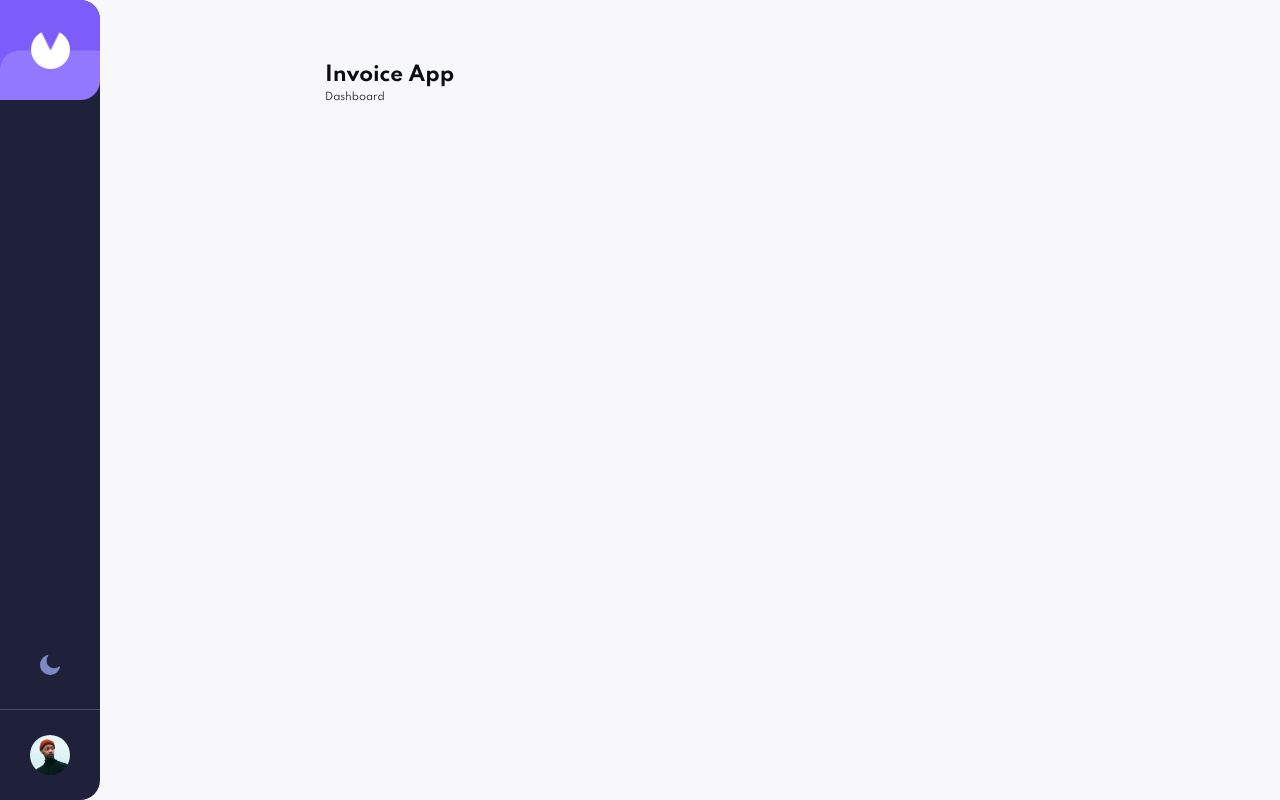
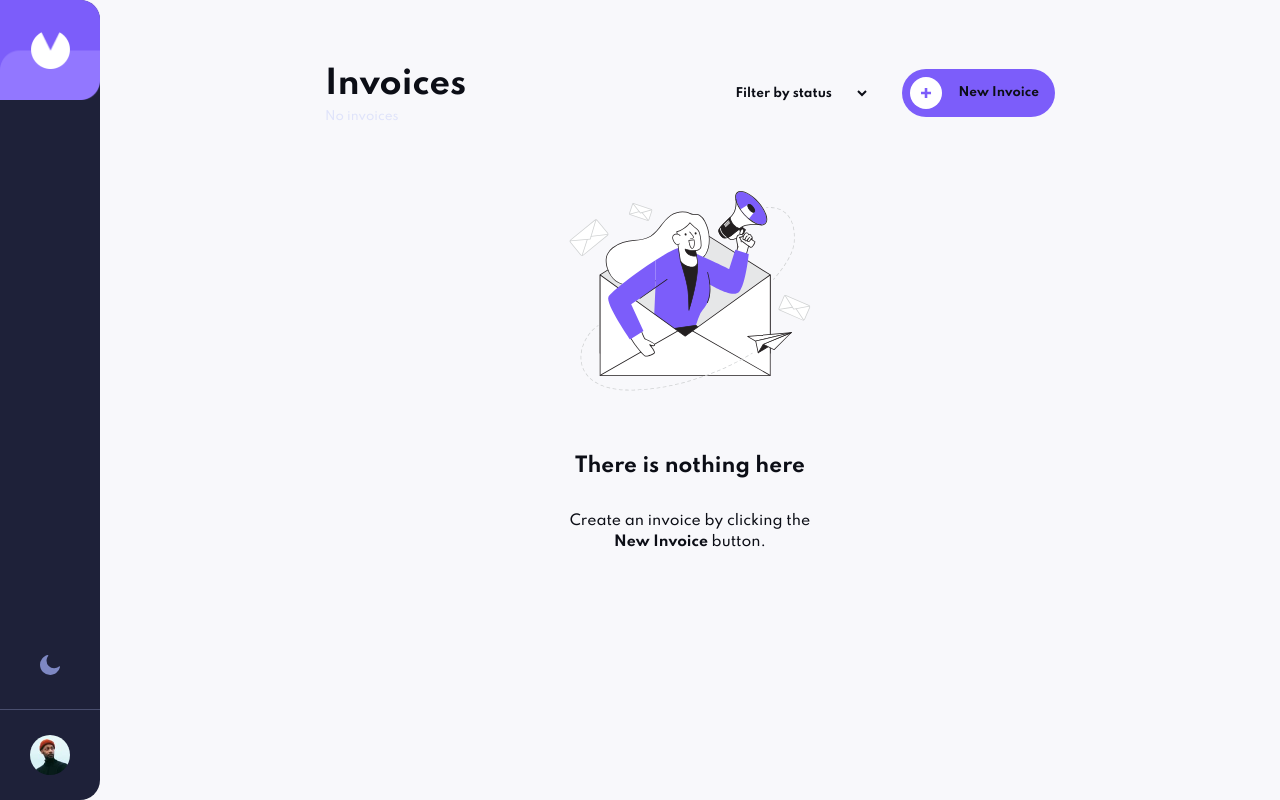
Before and after one commit to rrichetto15/invoice-app, a React (Create React App) app: page / in a window 1280 px wide. Built offline with nearby package versions, Linux system fonts and the light colour scheme.

Commit message:
Add dashboard Header and Placeholder

```diff
--- a/src/App.js
+++ b/src/App.js
@@ -18,7 +18,6 @@ const App = () => {
     <AppLayout theme={theme}>
       <Sidebar />
       <Main>
-        <h1>Invoice App</h1>
         <Routes>
           <Route path="/" element={<Dashboard />} />
           <Route path="/invoice/:id" element={<Invoice />} />
--- /dev/null
+++ b/src/components/Button.js
@@ -0,0 +1,9 @@
+import styled from 'styled-components';
+
+const Button = styled.button`
+  background: var(--color-primary);
+  border-radius: 2.4rem;
+  padding: 0.8rem 1.6rem 0.8rem 0.8rem;
+`;
+
+export default Button;
--- a/src/index.css
+++ b/src/index.css
@@ -51,6 +51,7 @@ body {
   color: var(--text-color);
   background: var(--base-background);
   line-height: 1.5;
+  font-size: 1.2rem;
   font-family: 'Spartan', -apple-system, 'Helvetica Neue', sans-serif;
   -webkit-font-smoothing: antialiased;
   -moz-osx-font-smoothing: grayscale;
@@ -72,7 +73,20 @@ select {
   font: inherit;
 }
 
+select {
+  font-weight: 700;
+  font-size: 1.2rem;
+  padding: 1rem;
+  color: inherit;
+  background: none;
+  border: none;
+  cursor: pointer;
+}
+
 button {
+  font-size: 1.2rem;
+  font-weight: 700;
+  color: inherit;
   background: none;
   border: none;
   cursor: pointer;
--- a/src/pages/dashboard/Dashboard.js
+++ b/src/pages/dashboard/Dashboard.js
@@ -1,7 +1,62 @@
 import React from 'react';
+import styled from 'styled-components';
+
+import Placeholder from './Placeholder';
+
+import Button from '../../components/Button';
+
+import plus from '../../assets/icon-plus-circle.svg';
 
 const Dashboard = () => {
-  return <div>Dashboard</div>;
+  return (
+    <>
+      <Header>
+        <div>
+          <h1>Invoices</h1>
+          <p>No invoices</p>
+        </div>
+        <Utilities>
+          <select name="filter" id="filter">
+            <option value="status">Filter by status</option>
+            <option value="amount">Filter by date</option>
+            <option value="amount">Filter by amount</option>
+          </select>
+          <StyledButton>
+            <img src={plus} alt="Create New Invoice" /> New Invoice
+          </StyledButton>
+        </Utilities>
+      </Header>
+      <Placeholder />
+    </>
+  );
 };
 
+const Header = styled.header`
+  display: flex;
+  justify-content: space-between;
+  align-items: center;
+  margin-bottom: 6.5rem;
+
+  h1 {
+    font-size: 3.2rem;
+  }
+
+  p {
+    font-weight: 500;
+    color: var(--color-light-2);
+  }
+`;
+
+const Utilities = styled.div`
+  display: flex;
+  align-items: center;
+  gap: 3.2rem;
+`;
+
+const StyledButton = styled(Button)`
+  display: flex;
+  align-items: center;
+  gap: 1.6rem;
+`;
+
 export default Dashboard;
--- /dev/null
+++ b/src/pages/dashboard/Placeholder.js
@@ -0,0 +1,48 @@
+import React from 'react';
+import styled from 'styled-components';
+
+import illustration from '../../assets/illustration-empty.svg';
+
+const Placeholder = () => {
+  return (
+    <PlaceholderWrap>
+      <img
+        src={illustration}
+        alt="The dashboard is empty. Create a new invoice."
+      />
+      <h2>There is nothing here</h2>
+      <p>
+        Create an invoice by clicking the <span>New Invoice</span> button.
+      </p>
+    </PlaceholderWrap>
+  );
+};
+
+const PlaceholderWrap = styled.div`
+  display: flex;
+  flex-direction: column;
+  align-items: center;
+  text-align: center;
+  max-width: 27rem;
+  margin: 0 auto;
+
+  img {
+    margin-bottom: 6rem;
+  }
+
+  h2 {
+    font-size: 2rem;
+    margin-bottom: 3rem;
+  }
+
+  p {
+    font-size: 1.4rem;
+    font-weight: 500;
+
+    span {
+      font-weight: 700;
+    }
+  }
+`;
+
+export default Placeholder;
```
Also changed, not shown: src/assets/icon-plus-circle.svg (added).
